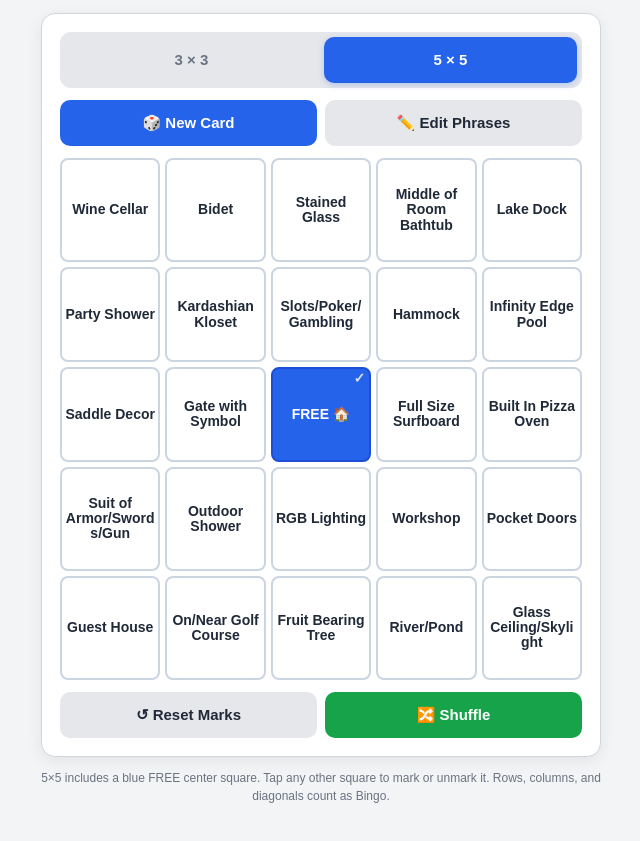
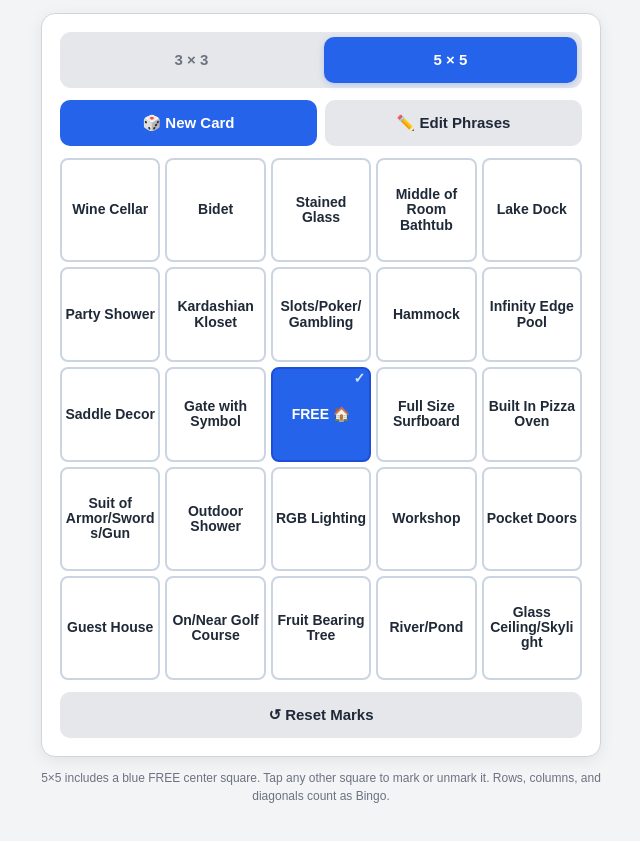
Before and after one commit to TheTwoShainz/Zillow-Bingo, a plain HTML site: page index.html in a window 1280 px wide. Shown: the part 93-934 px from the top of the page, without its empty margins (319-959 px from the left). Drawn offline with Linux system fonts and the light colour scheme.

Commit message:
Refactor font-family and clean up HTML structure

```diff
--- a/index.html
+++ b/index.html
@@ -47,10 +47,7 @@
         12px
         max(24px, env(safe-area-inset-bottom));
 
-      font-family:
-        Arial,
-        Helvetica,
-        sans-serif;
+      font-family: Arial, Helvetica, sans-serif;
 
       color: var(--text);
       background: var(--background);
@@ -119,7 +116,6 @@
       font-weight: bold;
 
       cursor: pointer;
-
       touch-action: manipulation;
     }
 
@@ -140,11 +136,6 @@
     .secondary {
       color: var(--text);
       background: #e5e7eb;
-    }
-
-    .green {
-      color: white;
-      background: var(--green);
     }
 
     .danger {
@@ -298,8 +289,8 @@
     }
 
     /*
-      FREE square now uses the exact same
-      blue as every other selected square.
+      FREE uses the exact same blue
+      as a selected Bingo square.
     */
 
     .square.free {
@@ -310,10 +301,9 @@
 
     .bottom-controls {
       display: grid;
-      grid-template-columns: 1fr 1fr;
+      grid-template-columns: 1fr;
 
       gap: 8px;
-
       margin-top: 12px;
     }
 
@@ -361,10 +351,7 @@
       border: 1px solid var(--border);
       border-radius: 10px;
 
-      font-family:
-        Arial,
-        Helvetica,
-        sans-serif;
+      font-family: Arial, Helvetica, sans-serif;
 
       font-size: 16px;
       line-height: 1.45;
@@ -521,7 +508,7 @@
       ></div>
 
 
-      <!-- BOTTOM CONTROLS -->
+      <!-- RESET -->
 
       <div class="bottom-controls">
 
@@ -531,14 +518,6 @@
           type="button"
         >
           ↺ Reset Marks
-        </button>
-
-        <button
-          id="shuffleButton"
-          class="green"
-          type="button"
-        >
-          🔀 Shuffle
         </button>
 
       </div>
@@ -757,11 +736,6 @@
         "resetButton"
       );
 
-    const shuffleButton =
-      document.getElementById(
-        "shuffleButton"
-      );
-
     const editButton =
       document.getElementById(
         "editButton"
@@ -1132,7 +1106,7 @@
 
 
       /*
-      3x3
+      3×3
       */
 
       if (
@@ -1148,7 +1122,8 @@
       } else {
 
         /*
-        5x5 uses 24 random phrases
+        5×5:
+        24 random phrases
         plus FREE center.
         */
 
@@ -1175,10 +1150,6 @@
               "FREE 🏠"
             );
 
-
-            /*
-            FREE square starts marked.
-            */
 
             marked.add(
               12
@@ -1310,7 +1281,7 @@
     ) {
 
       /*
-      FREE square stays marked.
+      FREE square always stays marked.
       */
 
       if (
@@ -1539,7 +1510,7 @@
 
     /*
     =====================================
-    CHECK FOR BINGO
+    CHECK BINGO
     =====================================
     */
 
@@ -1804,12 +1775,6 @@
 
 
     newCardButton.addEventListener(
-      "click",
-      createNewCard
-    );
-
-
-    shuffleButton.addEventListener(
       "click",
       createNewCard
     );
```
